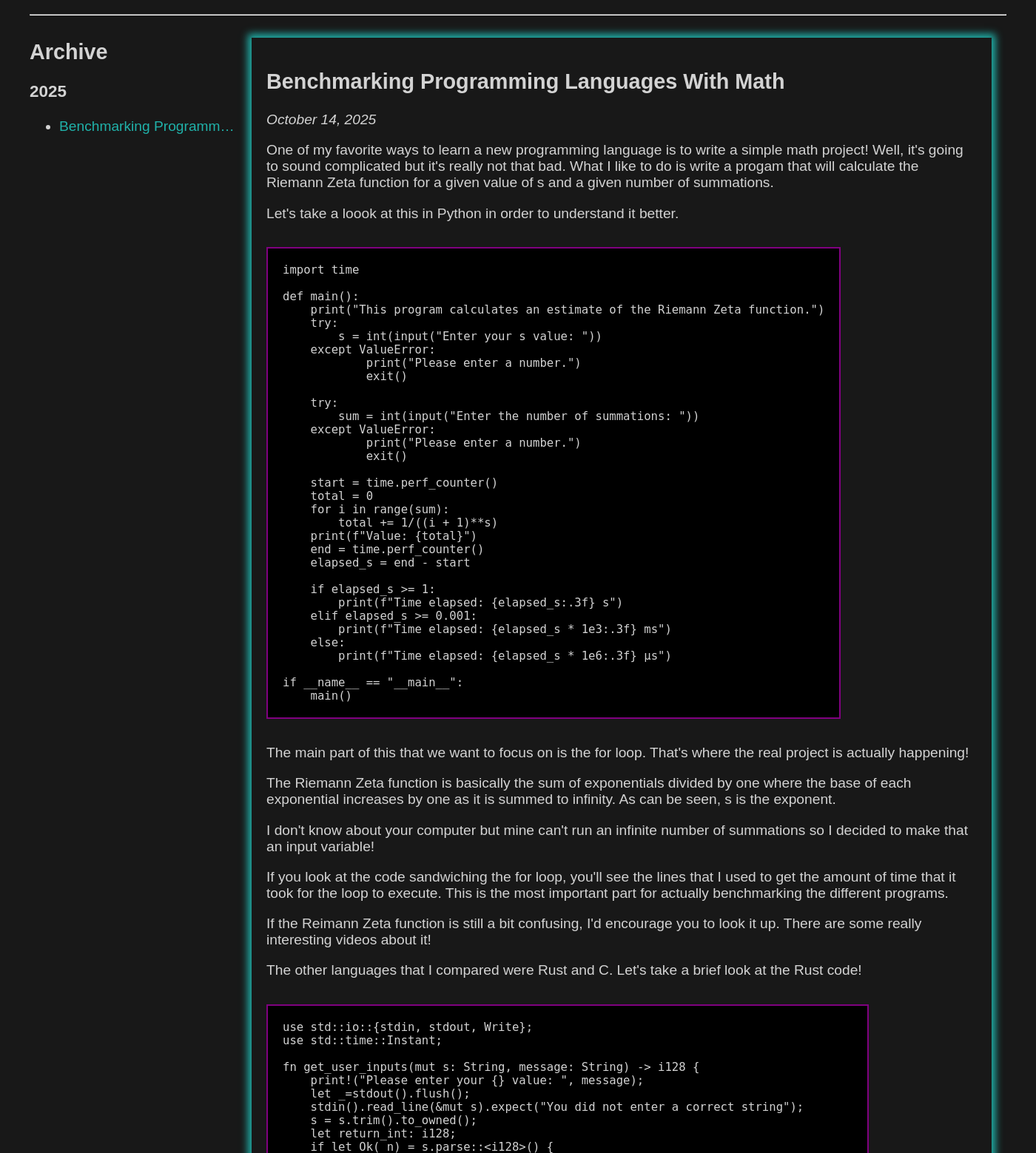
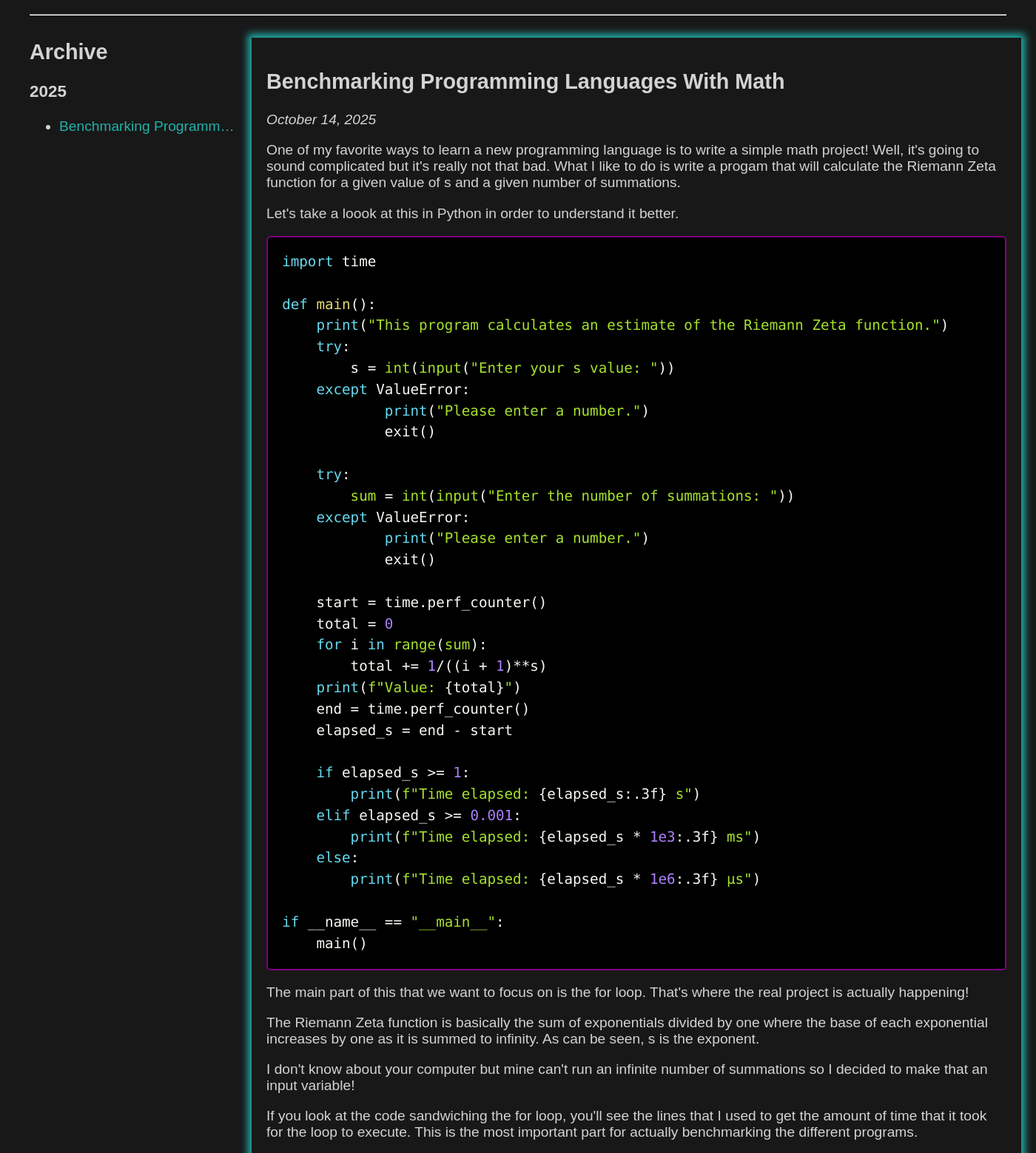
Before and after one commit to JamisonHunter/jamisonhunter.com, a Flask app: page /benchmarking-programming-languages-with-math in a window 1400 px wide. Shown: the part 132-1691 px from the top of the page at 74% size. Run offline with Flask 3, Linux system fonts and the light colour scheme; some libraries are stand-ins or nearby versions.

Commit message:
code blocks now have dark background

```diff
--- a/main.py
+++ b/main.py
@@ -7,7 +7,7 @@ def parse_markdown(file_path):
         text = f.read()
         first_line = text.split('\n', 1)[0]
         title = first_line.lstrip('# ').strip()
-    html_content = markdown.markdown(text, extensions=['fenced_code', 'codehilite'])
+    html_content = markdown.markdown(text, extensions=['fenced_code'])
     return html_content, title
 
 def html_to_description(html, max_chars=160):
--- a/static/styles.css
+++ b/static/styles.css
@@ -77,3 +77,14 @@ pre {
         width: auto;
     }
 }
+
+pre[class*="language"] {
+    background: #000 !important;
+}
+code[class*="language"] {
+    background: #000 !important;
+}
+
+.token {
+    background: transparent !important;
+}
--- a/templates/index.html
+++ b/templates/index.html
@@ -6,13 +6,12 @@
     <meta name="description" content="{{ description|default('I make things of varying quality.') }}">
     <meta name="author" content="Jamison Hunter">
     <title>{{ title|safe }}</title>
-    <link rel="stylesheet" href="{{ url_for('static', filename='styles.css') }}">
-    <!-- Prism.js for syntax highlighting -->
-    <link href="https://cdn.jsdelivr.net/npm/prismjs@1.29.0/themes/prism.css" rel="stylesheet" />
+    <link href="https://cdn.jsdelivr.net/npm/prismjs@1.29.0/themes/prism-okaidia.css" rel="stylesheet" />
     <script src="https://cdn.jsdelivr.net/npm/prismjs@1.29.0/prism.js"></script>
     <script src="https://cdn.jsdelivr.net/npm/prismjs@1.29.0/components/prism-python.min.js"></script>
     <script src="https://cdn.jsdelivr.net/npm/prismjs@1.29.0/components/prism-c.min.js"></script>
     <script src="https://cdn.jsdelivr.net/npm/prismjs@1.29.0/components/prism-rust.min.js"></script>
+    <link rel="stylesheet" href="{{ url_for('static', filename='styles.css') }}">
 </head>
 <body>
     <header>
```
